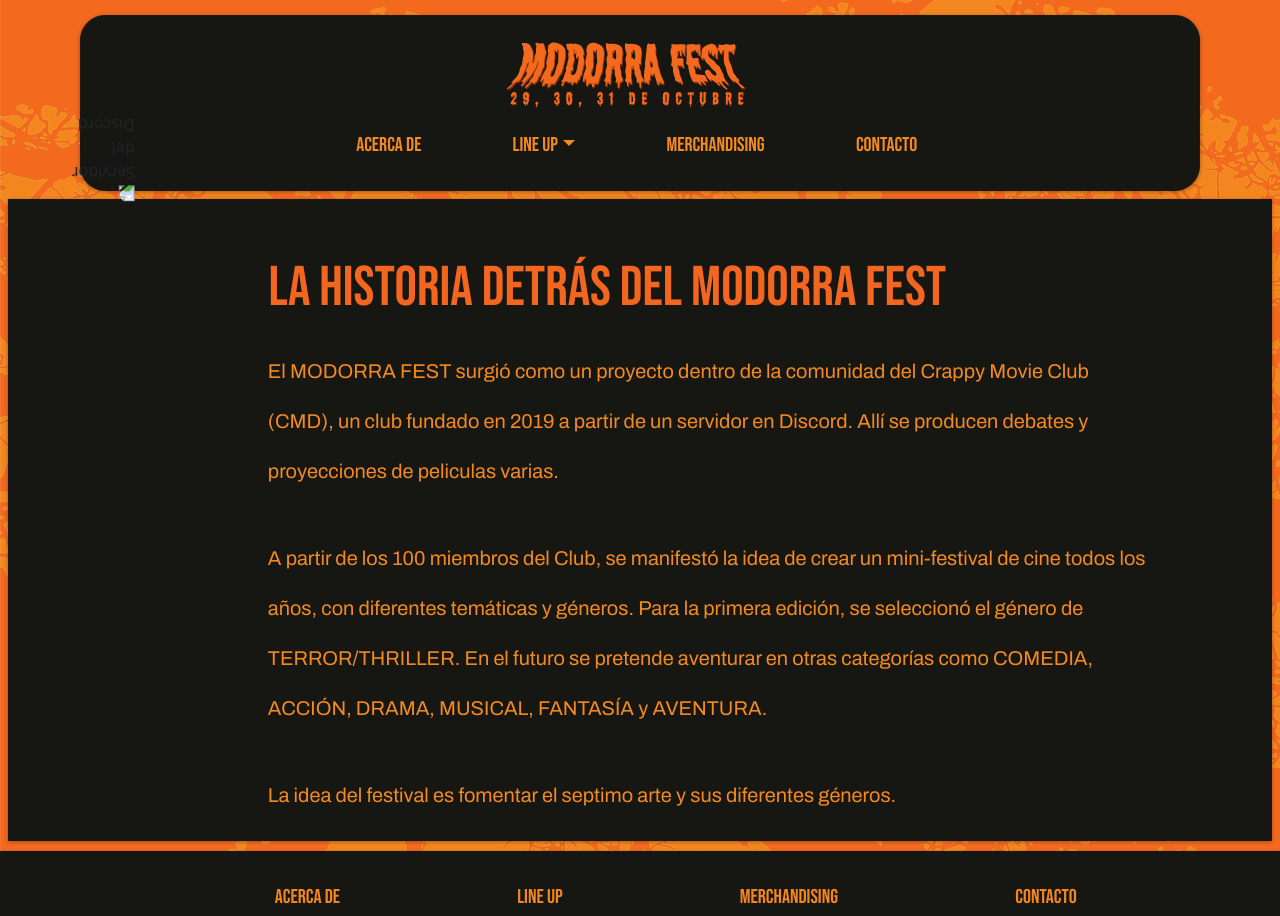
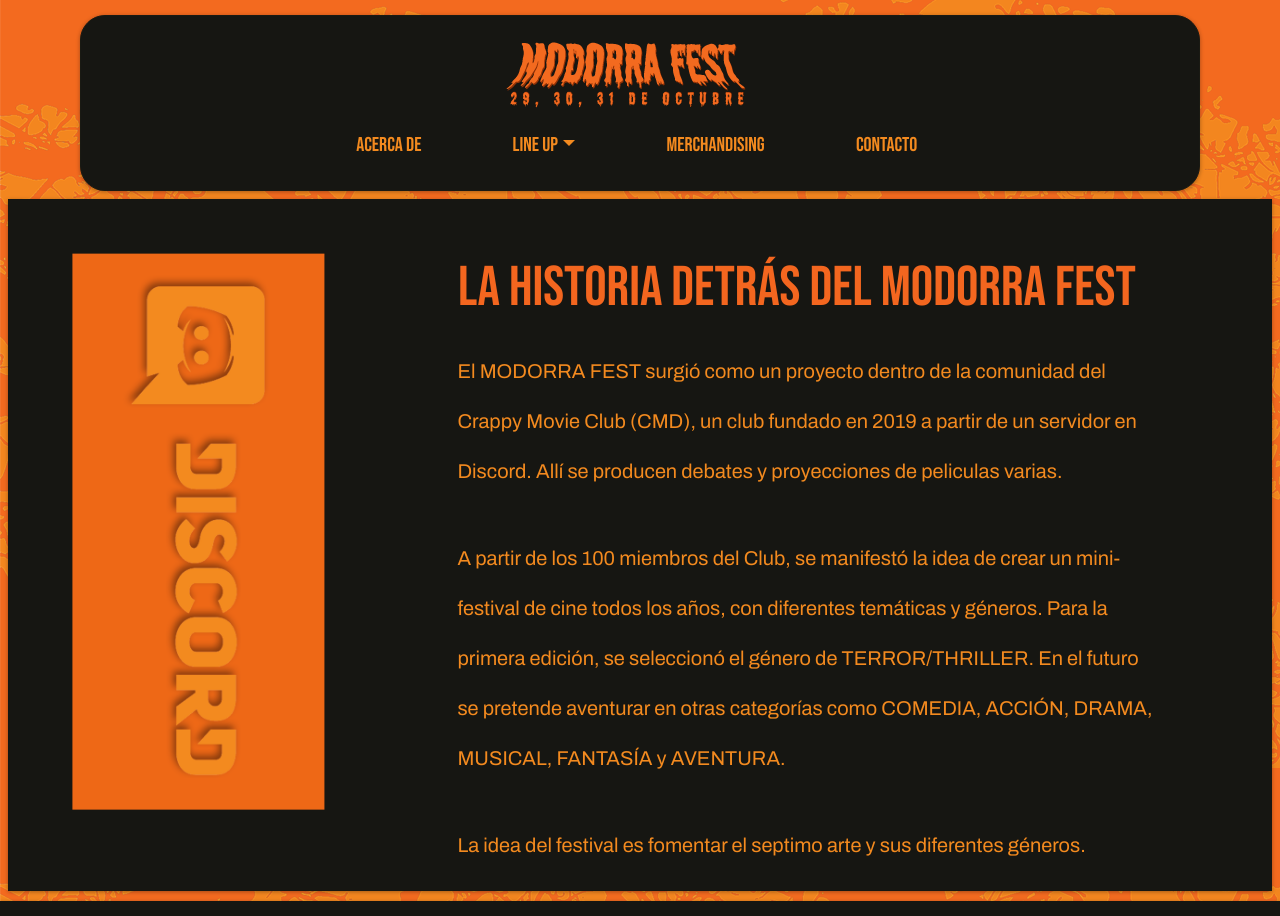
Before and after one commit to julianahortal/ModorraFest_Hortal, a website: page MFAcercaDe.html in a window 1280 px wide. Shown: the top 916 px of the page. Drawn offline with nearby package versions, Linux system fonts and the light colour scheme; files that its build step writes are made by us from their sources; the site is published under a folder, as on GitHub Pages, so addresses that start at the root find nothing.

Commit message:
Arreglo del path de la imagen
El path de la imagen '/grafica/v2...' imposibilitaba su visualización, por lo que lo cambié a 'grafica/....

```diff
--- a/MFAcercaDe.html
+++ b/MFAcercaDe.html
@@ -43,7 +43,7 @@
     <section class="acercaDe">
         <div class="acercaDe__body">
             <div class="acercaDe__container">
-                <img class= "acercaDe__body--banner" src="/grafica/v2/c.png" alt="Servidor del Discord">
+                <img class= "acercaDe__body--banner" src="grafica/v2/c.png" alt="Servidor del Discord">
             </div>
             <div class="acercaDe__texto">
                 <h1>La historia detrás del Modorra Fest</h1>
```
